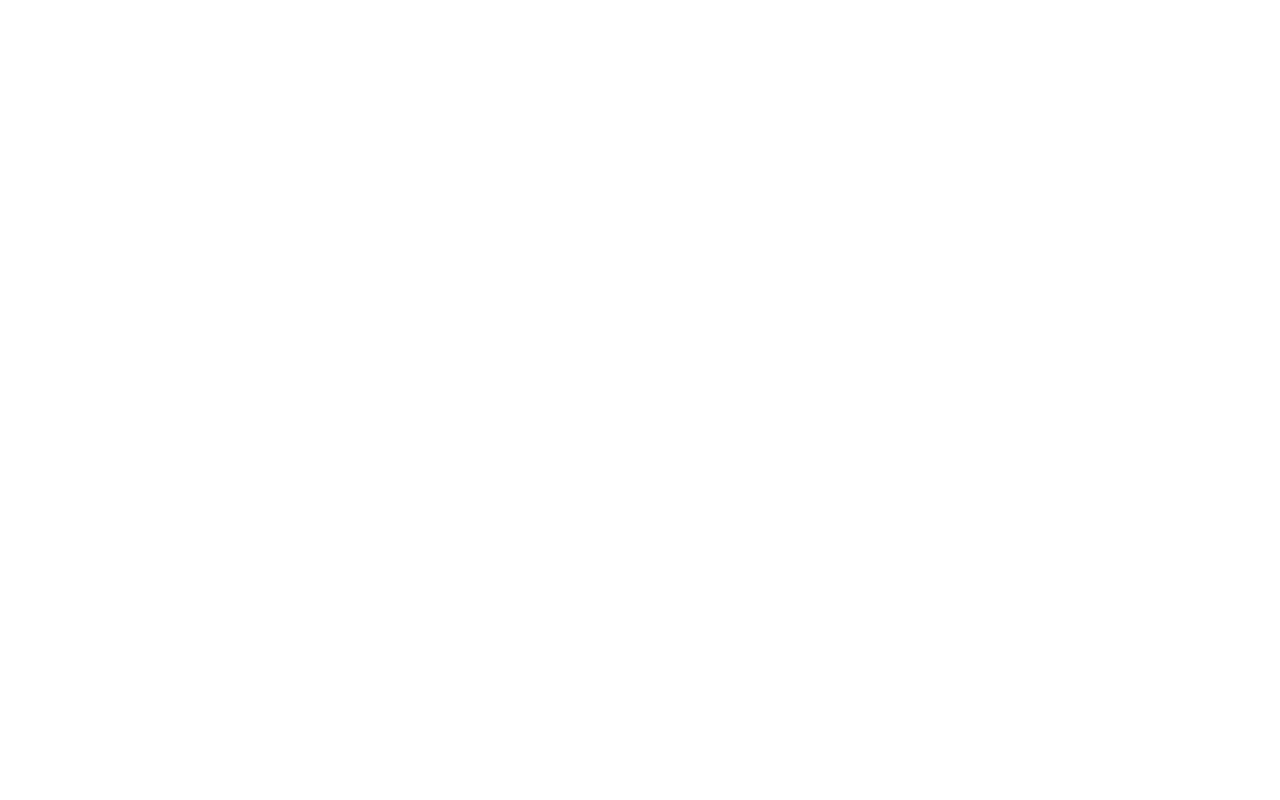
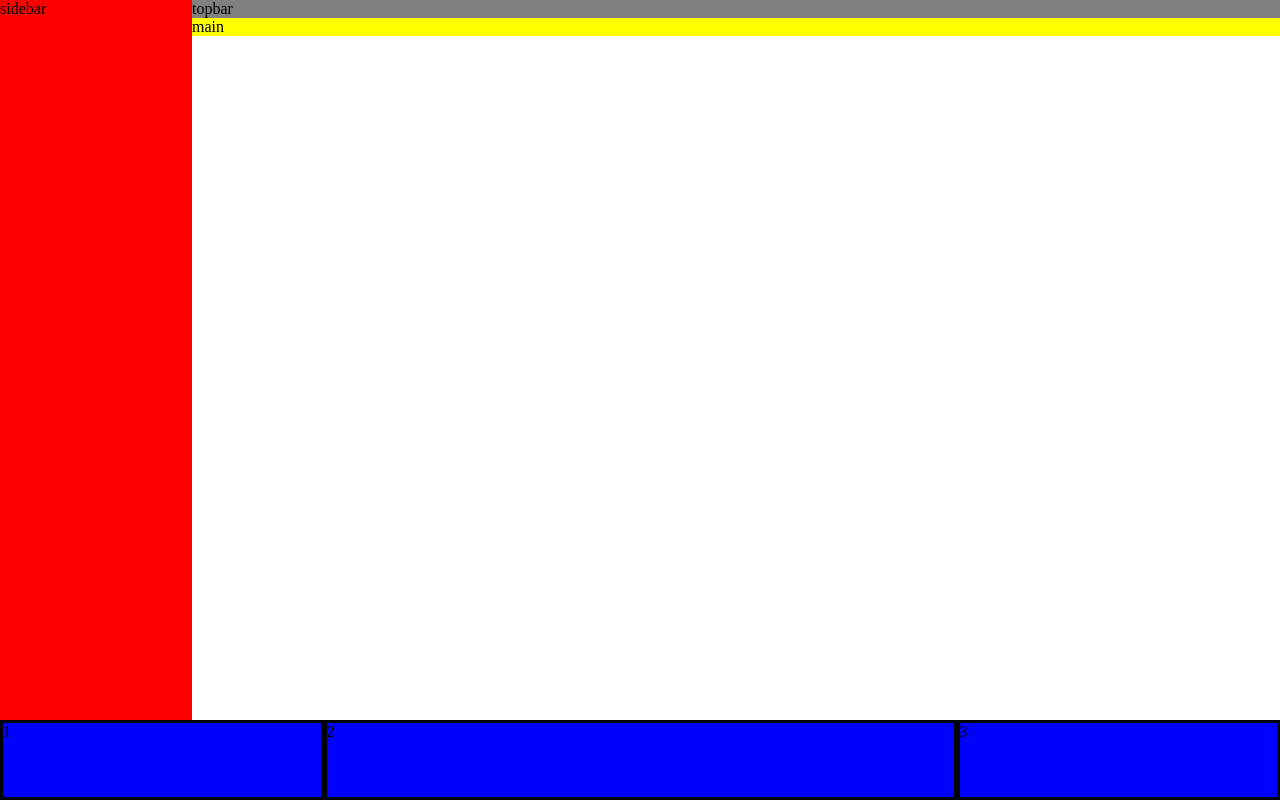
Before and after one commit to Leopaski/html-css-spotifyweb, a plain HTML site: page index.html in a window 1280 px wide. Drawn offline with Linux system fonts and the light colour scheme.

Commit message:
position

```diff
--- a/css/style.css
+++ b/css/style.css
@@ -3,3 +3,57 @@
     margin:0;
     box-sizing: border-box;
 }
+#container {
+    height: 100%;
+    width: 100%;
+}
+#footer {
+    background-color: blue;
+    position: fixed;
+    left: 0;
+    right: 0;
+    bottom: 0;
+    height: 10%;
+    display: flex;
+    flex-direction: row;
+    flex-wrap: nowrap;
+}
+.row {
+    display: flex;
+    align-items: stretch;
+    flex-direction: row;
+    height: 100%;
+}
+.sidebar {
+    width: 15%;
+    background-color: red;
+    position: fixed;
+    height: 100%;
+}
+.topbar {
+    height: 20%;
+    background-color: grey;
+}
+#principal {
+    display: flex;
+    flex-direction: column;
+    width: 100%;
+    height: 100%;
+    margin-left: 15%;
+    margin-bottom: 10%;
+}
+.main {
+    background-color: yellow;
+}
+.brano {
+    border: 3px solid black;
+    flex-grow: 1;
+}
+.play {
+    border:3px solid black;
+    flex-grow: 2;
+}
+.volume {
+    border:3px solid black;
+    flex-grow: 1;
+}
--- a/index.html
+++ b/index.html
@@ -8,6 +8,26 @@
     <link rel="stylesheet" href="./css/style.css">
 </head>
 <body>
+   <div id="container">
+      <div class="row">
+          <div class="sidebar">
+            sidebar
 
+          </div>
+          <div id="principal">
+            <div class="topbar">
+               topbar
+            </div>
+            <div class="main">
+                main
+            </div>
+         </div>
+      </div>
+   </div>
+   <footer id="footer">
+     <div class="brano">1</div>
+     <div class="play">2</div>
+     <div class="volume">3</div>
+   </footer>
 </body>
 </html>
```
